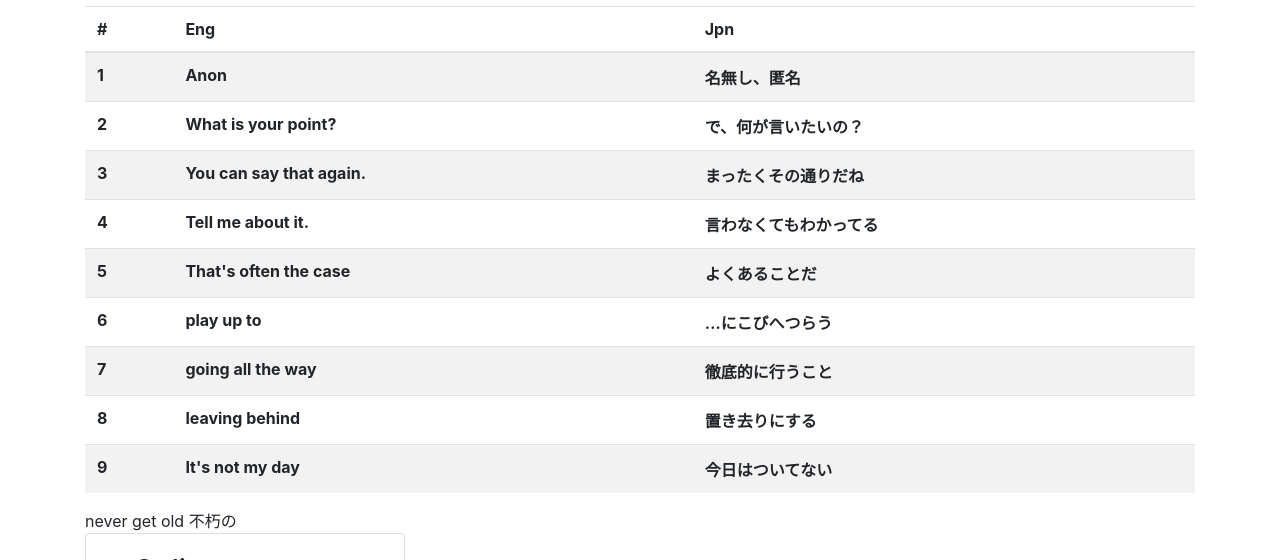
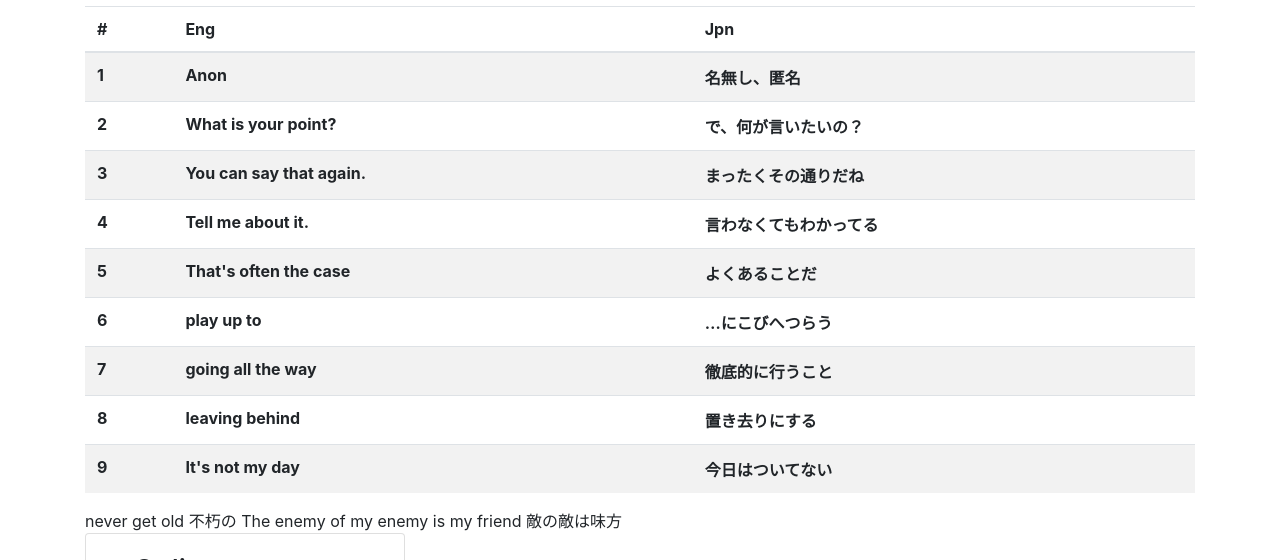
Before and after one commit to s151003/s151003.github.io, a plain HTML site: page A.html in a window 1280 px wide. Shown: the part 211-771 px from the top of the page. Drawn offline with nearby package versions, Linux system fonts and the light colour scheme.

Commit message:
Update A.html

```diff
--- a/A.html
+++ b/A.html
@@ -71,7 +71,7 @@
   </tbody>
 </table>
 never get old 不朽の
-
+The enemy of my enemy is my friend 敵の敵は味方
 <div class="card" style="width: 20rem;">
   <div class="card-body">
     <h3 class="card-title"><img src="https://raw.githubusercontent.com/s151003/s151003.github.io/master/green.png"> Online</h3>
```
